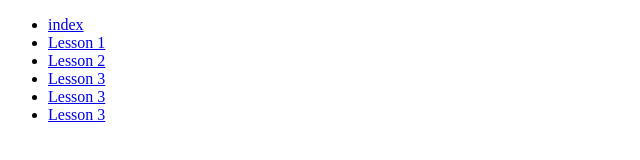
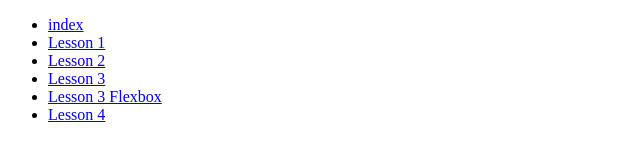
Before and after one commit to NoGuyBuy-Official/webd168, a plain HTML site: page index.html in a window 1280 px wide. Shown: the full height of the page, 0-640 px from the left. Drawn offline with Linux system fonts and the light colour scheme.

Commit message:
lesson04

```diff
--- a/index.html
+++ b/index.html
@@ -12,8 +12,8 @@
             <li><a href="lesson01/">Lesson 1</a></li>
             <li><a href="lesson02/">Lesson 2</a></li>
             <li><a href="lesson03/">Lesson 3</a></li>
-            <li><a href="lesson03-flexbox/">Lesson 3</a></li>
-            <li><a href="lesson04/">Lesson 3</a></li>
+            <li><a href="lesson03-flexbox/">Lesson 3 Flexbox</a></li>
+            <li><a href="lesson04/">Lesson 4</a></li>
         </ul>
     </nav>
 </body>
```
